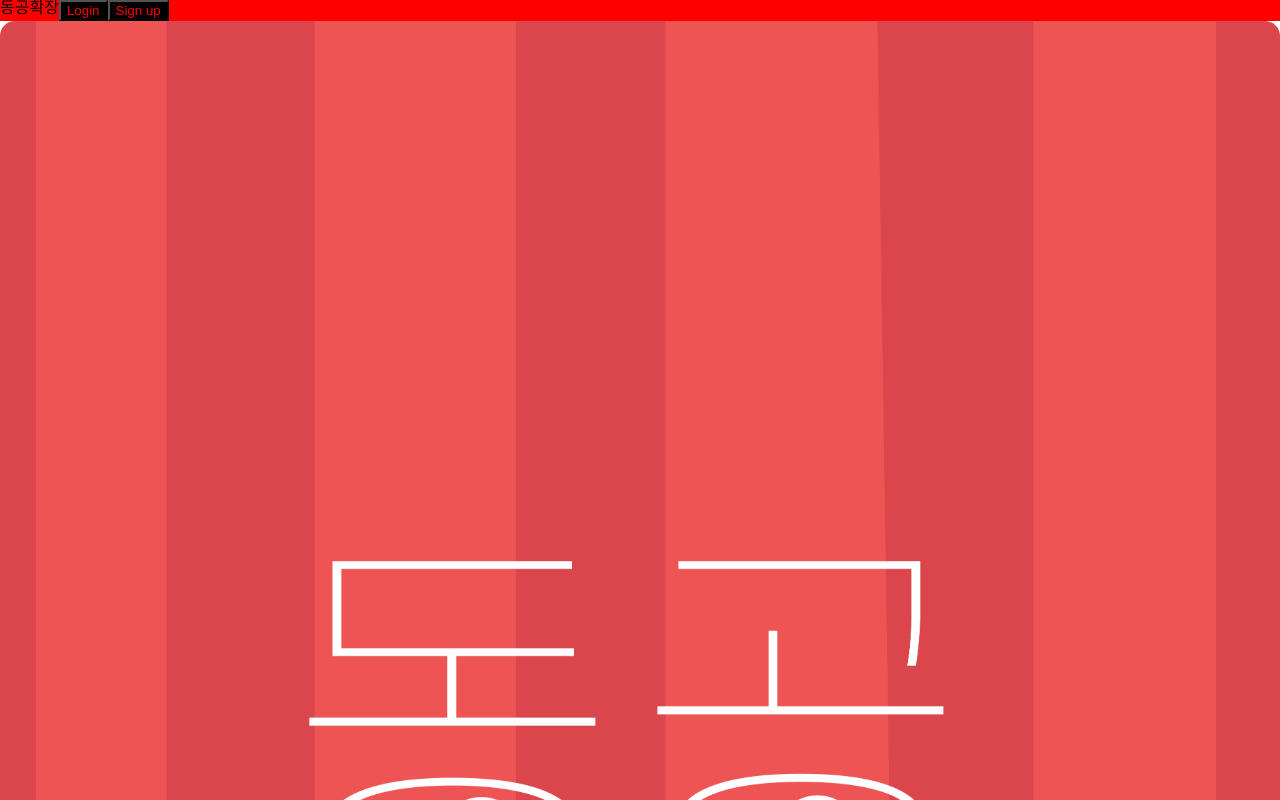
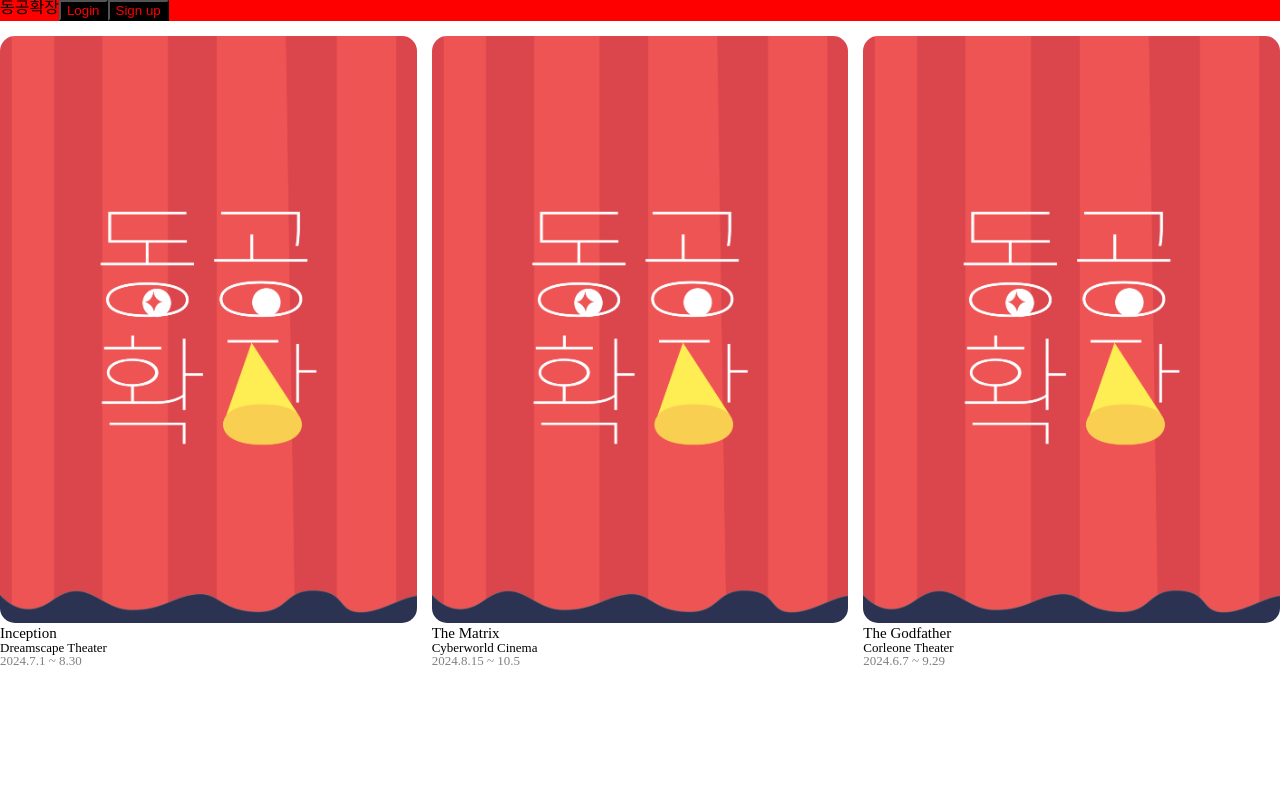
Before and after one commit to pupilDilation/PupilDilation, a React (Create React App) app: page / in a window 1280 px wide. Shown: the top 800 px of the page. Built offline with nearby package versions, Linux system fonts and the light colour scheme.

Commit message:
[feat#4] css module 적용이 불가능한 Swiper 컴포넌트에 스타일 주입

```diff
--- a/src/components/Swiper/Slider.js
+++ b/src/components/Swiper/Slider.js
@@ -1,9 +1,9 @@
 import { Swiper, SwiperSlide } from "swiper/react";
+import { Navigation, Pagination, Virtual } from "swiper/modules";
 import "swiper/css";
-import { Navigation, Pagination, Virtual } from "swiper/modules";
-import { useEffect, useState } from "react";
 import styles from "./slider.module.css";
 import Slide from "./Slide";
+import { useEffect, useState } from "react";
 
 /**
  * [Component] Slider : 공연 포스터 auto play 캐러셀
@@ -21,16 +21,22 @@ function Slider() {
     getMovies();
   }, []);
 
+  // module.css 적용이 불가능한 Swiper 컴포넌트의 스타일 obj
+  const SWIPER_STYLE = {
+    width: "100%",
+    marginTop: "15px",
+  };
+
   return (
     <Swiper
       modules={[Navigation, Pagination]}
       autoHeight
       spaceBetween={15}
-      // slidesPerView={3}
-      className={styles.swiper}
+      slidesPerView={3}
       onSwiper={(swiper) => {
         console.log(swiper);
       }}
+      style={SWIPER_STYLE}
     >
       {concerts.map((item, index) => (
         <SwiperSlide key={item.title} className={styles.swiperSlide}>
```
